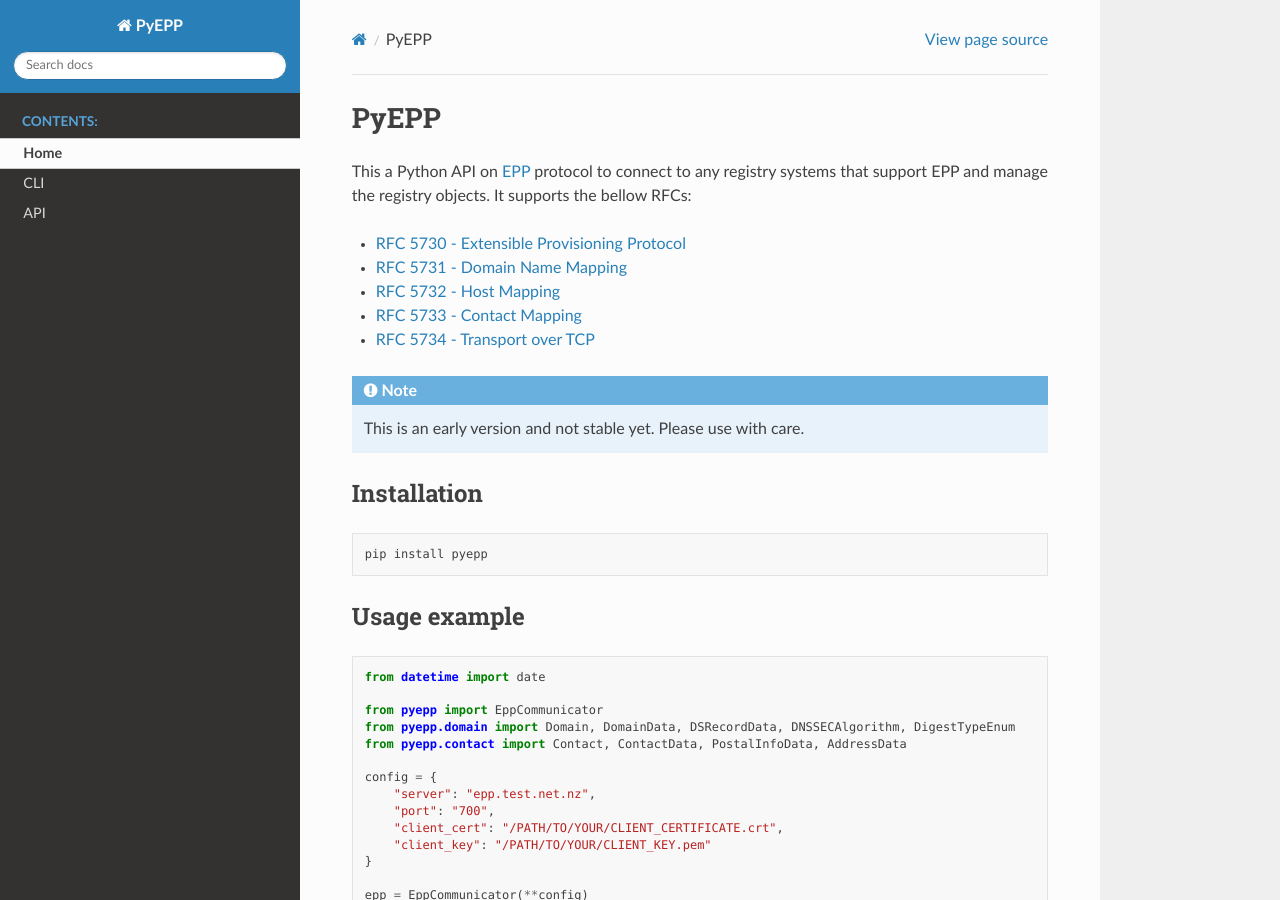
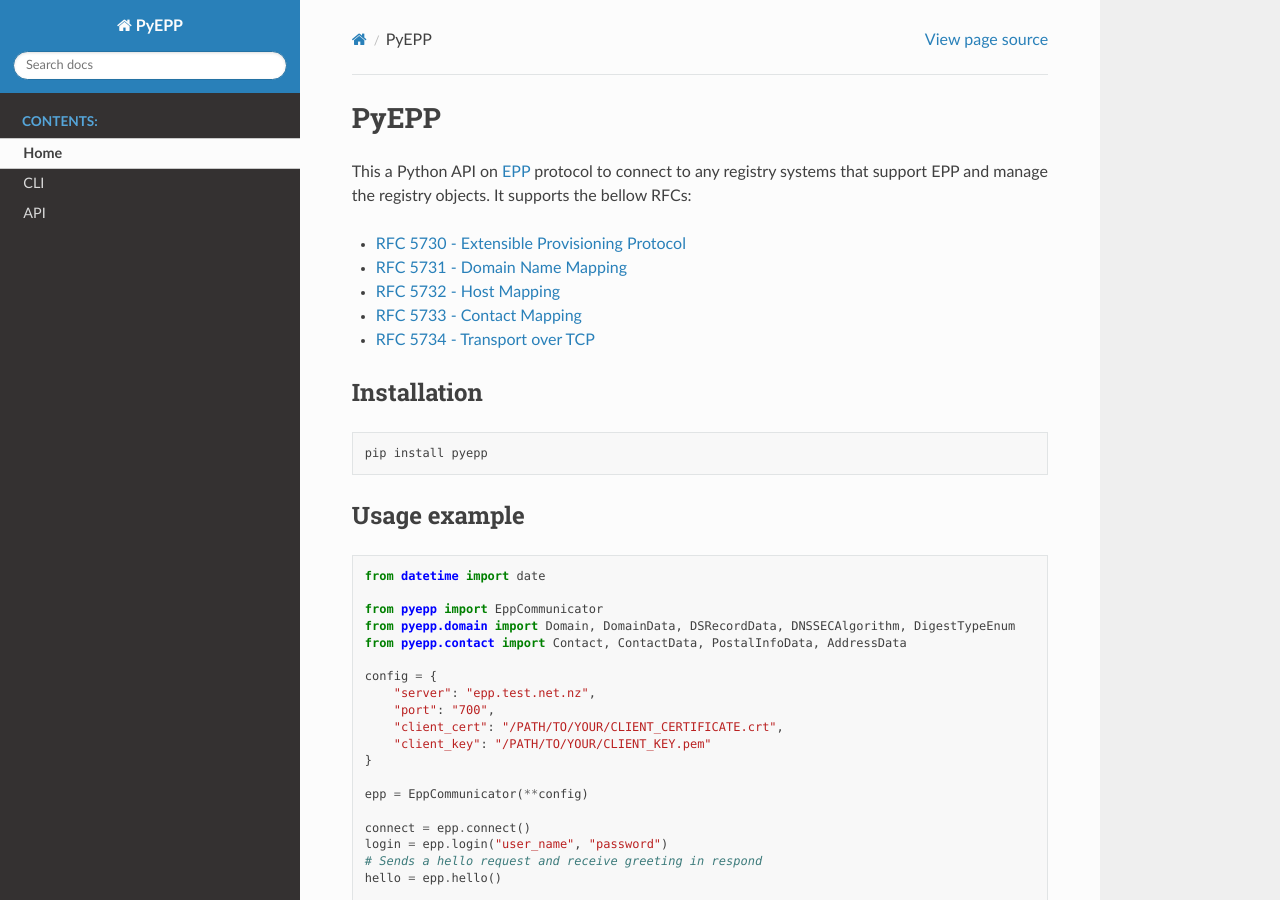
Before and after one commit to InternetNZ/pyepp, a Sphinx documentation site: the page built from docs/index.rst, in a window 1280 px wide and 900 px high. Built offline with Sphinx 7.4.7 and the Read the Docs theme 2.0.0, drawn with Linux system fonts in a browser that asks for light colours.

Commit message:
First beta version (#151)
* remve early version note from the docs

* version 0.1.0

```diff
--- a/docs/index.rst
+++ b/docs/index.rst
@@ -11,8 +11,6 @@
 * `RFC 5733 - Contact Mapping <https://datatracker.ietf.org/doc/html/rfc5733>`_
 * `RFC 5734 - Transport over TCP <https://datatracker.ietf.org/doc/html/rfc5734>`_
 
-.. note::
-   This is an early version and not stable yet. Please use with care.
 
 Installation
 ------------
--- a/pyepp/__init__.py
+++ b/pyepp/__init__.py
@@ -2,6 +2,6 @@
 PyEPP Package
 """
 
-__version__ = "0.0.16"
+__version__ = "0.1.0"
 
 from pyepp.epp import EppCommunicator, EppResultCode, EppCommunicatorException
```
Also changed, not shown: README.md (+0 -1 lines).
